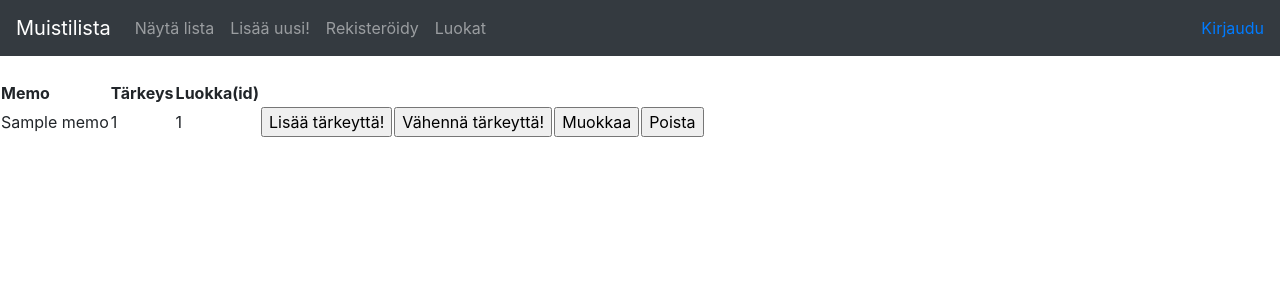
After one commit to aLahdekorpi/Muistilista, a Flask app: template application/templates/memos/one.html in a window 1280 px wide. The commit adds this page. Shown: the top 300 px of the page. Run offline with Flask 2, Linux system fonts and the light colour scheme; the template is opened without the code that fills it: values that come from a table or form of the project are taken from there, others are empty; tables that the repository leaves empty hold one stand-in row (values such as "Sample post"); some libraries are stand-ins or nearby versions.

Commit message:
yksittäisten katsominen ja tärkeysasteen mukaan järjestäminen lisätty

```diff
--- /dev/null
+++ b/application/templates/memos/one.html
@@ -0,0 +1,36 @@
+{% extends "layout.html" %}
+
+{% block body %}
+<table>
+<tr>
+<th>Memo</th>
+<th>Tärkeys</th>
+<th>Luokka(id)</th>
+              </tr>
+<tr>
+    <td>{{ memo.name }}</td>
+    <td>{{ memo.importance }}</td>
+    <td>{{ memo.category_id }}</td>
+    <td>
+      <form method="POST" action="{{ url_for('memos_add_importance', memo_id=memo.id) }}">
+        <input type="submit" value="Lisää tärkeyttä!"/>
+      </form>
+    </td>
+    <td>
+      <form method="POST" action="{{ url_for('memos_subtract_importance', memo_id=memo.id) }}">
+        <input type="submit" value="Vähennä tärkeyttä!"/>
+      </form>
+    </td>
+    <td>
+      <form method="GET" action="{{ url_for('memos_edit_one', memo_id=memo.id) }}">
+        <input type="submit" value="Muokkaa"/>
+      </form>
+    </td>
+    <td>
+      <form method="POST" action="{{ url_for('memos_delete_one', memo_id=memo.id) }}">
+        <input type="submit" value="Poista"/>
+      </form>
+    </td>
+  </tr>
+</table>
+{% endblock %}
```
Also changed, not shown: application/memos/views.py (+16 -3 lines), application/templates/memos/list.html (+6 -1 lines), documentation/Coming.md (+0 -2 lines), documentation/User_stories.md (+3 -1 lines).
